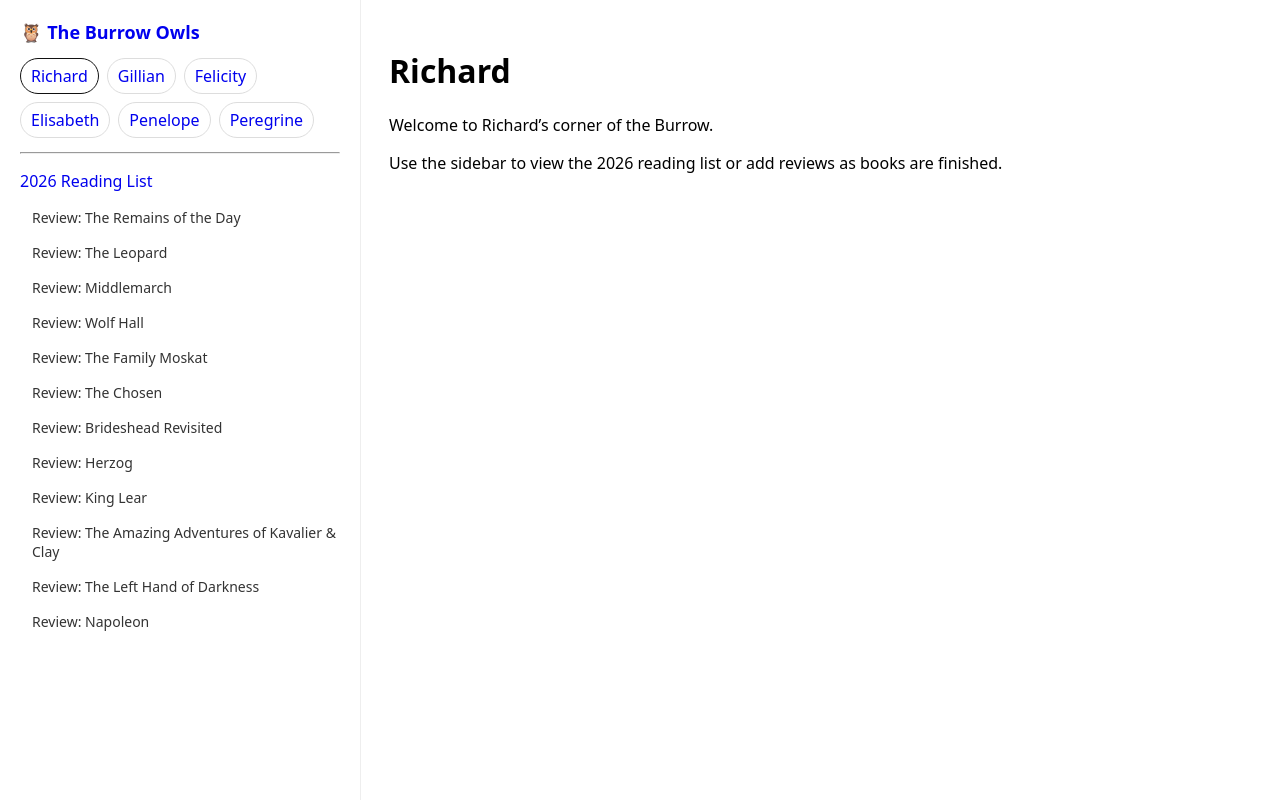
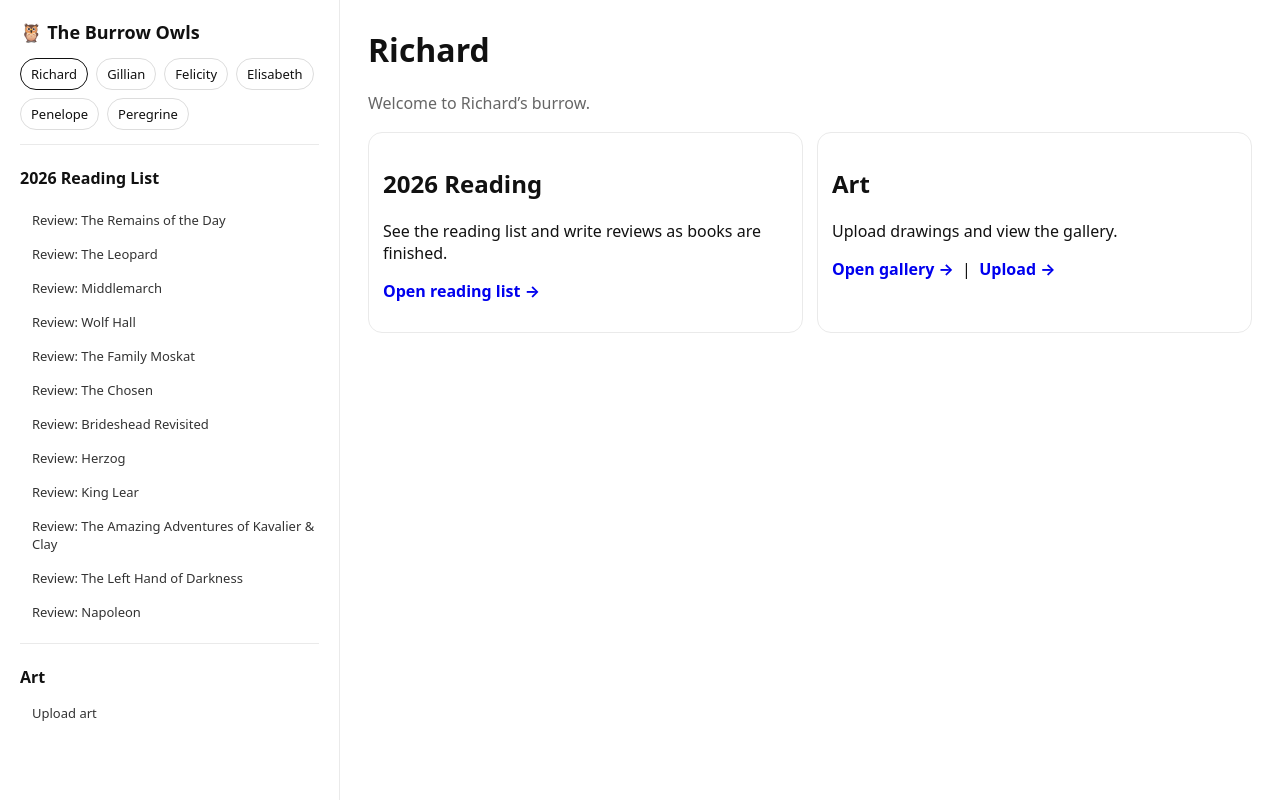
Before and after one commit to blueajah1216/burrow-owls, a Flask app: page /richard in a window 1280 px wide. Run offline with Flask 3, Linux system fonts and the light colour scheme.

Commit message:
art uploads

```diff
--- a/app.py
+++ b/app.py
@@ -1,57 +1,109 @@
 import json
+import os
 import re
 from pathlib import Path
+from uuid import uuid4
 
-from flask import Flask, abort, render_template, request, redirect, url_for
-from models import db, Review
+from flask import (
+    Flask,
+    abort,
+    redirect,
+    render_template,
+    request,
+    send_from_directory,
+    url_for,
+)
+from werkzeug.utils import secure_filename
+
 from people import PEOPLE
+from models import db, Review, Artwork
 
+# -----------------------------
+# Paths & helpers
+# -----------------------------
 BASE_DIR = Path(__file__).parent
 READING_LIST_PATH = BASE_DIR / "data" / "reading_lists.json"
+
+ALLOWED_IMAGE_EXTENSIONS = {"png", "jpg", "jpeg", "gif", "webp"}
+
 
 def slugify(s: str) -> str:
     s = s.lower().strip()
     s = re.sub(r"[^a-z0-9]+", "-", s)
     return s.strip("-")
 
+
 def load_reading_lists() -> dict:
+    if not READING_LIST_PATH.exists():
+        return {}
     return json.loads(READING_LIST_PATH.read_text(encoding="utf-8"))
 
+
+def get_person_or_404(person: str) -> str:
+    if person not in PEOPLE:
+        abort(404)
+    return person
+
+
+def get_person_books(person: str) -> dict:
+    lists = load_reading_lists()
+    return lists.get(person, {"year": 2026, "books": []})
+
+
+def allowed_image_file(filename: str) -> bool:
+    if "." not in filename:
+        return False
+    ext = filename.rsplit(".", 1)[1].lower()
+    return ext in ALLOWED_IMAGE_EXTENSIONS
+
+
+# -----------------------------
+# Flask app setup
+# -----------------------------
 app = Flask(__name__)
 
-# IMPORTANT on Render: use a persistent disk if you want SQLite to persist across deploys.
-# For now, this works, but DB may reset on redeploy unless you attach a disk.
-app.config["SQLALCHEMY_DATABASE_URI"] = "sqlite:///burrowowls.db"
+# For Render persistence (recommended):
+# - Add a Render Disk mounted at /var/data
+# - Set:
+#     DATABASE_URL=sqlite:////var/data/burrowowls.db
+#     UPLOAD_ROOT=/var/data/uploads
+#
+# If DATABASE_URL isn't set, local sqlite file may reset on redeploy.
+app.config["SQLALCHEMY_DATABASE_URI"] = os.environ.get("DATABASE_URL", "sqlite:///burrowowls.db")
 app.config["SQLALCHEMY_TRACK_MODIFICATIONS"] = False
+
+# Limit uploads (8MB). Adjust if needed.
+app.config["MAX_CONTENT_LENGTH"] = 8 * 1024 * 1024
 
 db.init_app(app)
 
 with app.app_context():
     db.create_all()
 
+# Upload storage root
+UPLOAD_ROOT = os.environ.get("UPLOAD_ROOT", str(BASE_DIR / "uploads"))
+
+# Ensure upload directories exist
+os.makedirs(UPLOAD_ROOT, exist_ok=True)
+for p in PEOPLE.keys():
+    os.makedirs(os.path.join(UPLOAD_ROOT, p), exist_ok=True)
+
+
+# -----------------------------
+# Routes: Home / Person pages
+# -----------------------------
 @app.get("/")
 def index():
-    # Nice landing page: redirect to Richard for now
+    # Later you can make a family landing page
     return redirect(url_for("person_home", person="richard"))
 
-def get_person_or_404(person: str) -> str:
-    if person not in PEOPLE:
-        abort(404)
-    return person
-
-def get_person_books(person: str):
-    lists = load_reading_lists()
-    return lists.get(person, {"year": 2026, "books": []})
 
 @app.get("/<person>")
 def person_home(person):
     person = get_person_or_404(person)
     data = get_person_books(person)
-    # sidebar books: include slug for review links
-    books = [
-        {**b, "slug": slugify(b["title"])}
-        for b in data["books"]
-    ]
+    books = [{**b, "slug": slugify(b["title"])} for b in data["books"]]
+
     return render_template(
         "person_home.html",
         person_key=person,
@@ -60,11 +112,13 @@ def person_home(person):
         books=books,
     )
 
+
 @app.get("/<person>/reading-list")
 def reading_list(person):
     person = get_person_or_404(person)
     data = get_person_books(person)
     books = [{**b, "slug": slugify(b["title"])} for b in data["books"]]
+
     return render_template(
         "reading_list.html",
         person_key=person,
@@ -73,6 +127,10 @@ def reading_list(person):
         books=books,
     )
 
+
+# -----------------------------
+# Routes: Book reviews
+# -----------------------------
 @app.get("/<person>/review/<book_slug>")
 def review_edit(person, book_slug):
     person = get_person_or_404(person)
@@ -84,6 +142,7 @@ def review_edit(person, book_slug):
         abort(404)
 
     review = Review.query.filter_by(person=person, book_slug=book_slug).first()
+
     return render_template(
         "review_edit.html",
         person_key=person,
@@ -93,6 +152,7 @@ def review_edit(person, book_slug):
         book=book,
         review=review,
     )
+
 
 @app.post("/<person>/review/<book_slug>")
 def review_save(person, book_slug):
@@ -126,3 +186,89 @@ def review_save(person, book_slug):
     db.session.commit()
 
     return redirect(url_for("review_edit", person=person, book_slug=book_slug))
+
+
+# -----------------------------
+# Routes: Art gallery + uploads
+# -----------------------------
+@app.get("/<person>/art")
+def art_gallery(person):
+    person = get_person_or_404(person)
+
+    data = get_person_books(person)
+    books = [{**b, "slug": slugify(b["title"])} for b in data["books"]]
+
+    artworks = (
+        Artwork.query.filter_by(person=person)
+        .order_by(Artwork.created_at.desc())
+        .all()
+    )
+
+    return render_template(
+        "art_gallery.html",
+        person_key=person,
+        person_name=PEOPLE[person],
+        year=data["year"],
+        books=books,
+        artworks=artworks,
+    )
+
+
+@app.get("/<person>/art/upload")
+def art_upload_form(person):
+    person = get_person_or_404(person)
+
+    data = get_person_books(person)
+    books = [{**b, "slug": slugify(b["title"])} for b in data["books"]]
+
+    return render_template(
+        "art_upload.html",
+        person_key=person,
+        person_name=PEOPLE[person],
+        year=data["year"],
+        books=books,
+    )
+
+
+@app.post("/<person>/art/upload")
+def art_upload_save(person):
+    person = get_person_or_404(person)
+
+    file = request.files.get("image")
+    title = request.form.get("title", "").strip()
+
+    if not file or file.filename == "":
+        abort(400, "No file selected")
+
+    if not allowed_image_file(file.filename):
+        abort(400, "Unsupported file type")
+
+    original = file.filename
+    safe = secure_filename(original)
+    ext = safe.rsplit(".", 1)[1].lower()
+
+    stored = f"{uuid4().hex}.{ext}"
+    person_dir = os.path.join(UPLOAD_ROOT, person)
+    os.makedirs(person_dir, exist_ok=True)
+
+    save_path = os.path.join(person_dir, stored)
+    file.save(save_path)
+
+    art = Artwork(
+        person=person,
+        title=title or None,
+        filename=stored,
+        original_name=original,
+        mime_type=file.mimetype,
+    )
+    db.session.add(art)
+    db.session.commit()
+
+    return redirect(url_for("art_gallery", person=person))
+
+
+@app.get("/uploads/<person>/<path:filename>")
+def uploaded_file(person, filename):
+    person = get_person_or_404(person)
+    directory = os.path.join(UPLOAD_ROOT, person)
+    return send_from_directory(directory, filename)
--- a/requirements.txt
+++ b/requirements.txt
@@ -1,3 +1,4 @@
 flask
 gunicorn
 flask-sqlalchemy
+werkzeug
--- a/static/styles.css
+++ b/static/styles.css
@@ -1,14 +1,145 @@
-body { font-family: system-ui, -apple-system, Segoe UI, Roboto, sans-serif; margin: 0; }
+:root {
+  --border: #eaeaea;
+  --text: #111;
+  --muted: #666;
+  --bg: #fff;
+}
+
+* { box-sizing: border-box; }
+
+body {
+  font-family: system-ui, -apple-system, Segoe UI, Roboto, sans-serif;
+  margin: 0;
+  color: var(--text);
+  background: var(--bg);
+}
+
 .layout { display: flex; min-height: 100vh; }
-.sidebar { width: 320px; padding: 20px; border-right: 1px solid #eee; }
-.content { padding: 28px; flex: 1; }
-.brand a { text-decoration: none; font-weight: 700; font-size: 18px; }
-.nav { display:block; padding: 8px 0; text-decoration:none; }
-.nav.sub { padding-left: 12px; font-size: 14px; color: #333; }
+
+.sidebar {
+  width: 340px;
+  padding: 20px;
+  border-right: 1px solid var(--border);
+  position: sticky;
+  top: 0;
+  height: 100vh;
+  overflow-y: auto;
+}
+
+.content { padding: 28px; flex: 1; max-width: 1100px; }
+
+.brand a {
+  text-decoration: none;
+  font-weight: 800;
+  font-size: 18px;
+  color: var(--text);
+}
+
 .people { display:flex; gap:8px; flex-wrap: wrap; margin: 14px 0; }
-.pill { text-decoration:none; padding: 6px 10px; border:1px solid #ddd; border-radius: 999px; }
-.pill.active { border-color:#111; }
-label { display:block; margin-top: 14px; font-weight: 600; }
-input, textarea { width: 100%; margin-top: 6px; padding: 10px; border:1px solid #ddd; border-radius: 8px; }
-button { margin-top: 14px; padding: 10px 14px; border-radius: 10px; border: 1px solid #111; background: #111; color: #fff; }
-.muted { color: #666; }
+
+.pill {
+  text-decoration:none;
+  padding: 6px 10px;
+  border: 1px solid #ddd;
+  border-radius: 999px;
+  color: var(--text);
+  font-size: 13px;
+}
+
+.pill.active { border-color: #111; }
+
+hr { border: none; border-top: 1px solid var(--border); margin: 14px 0; }
+
+.nav {
+  display:block;
+  padding: 8px 0;
+  text-decoration:none;
+  color: var(--text);
+  font-weight: 650;
+}
+
+.nav.sub {
+  padding-left: 12px;
+  font-size: 13px;
+  font-weight: 500;
+  color: #333;
+}
+
+.book-links { margin-top: 6px; }
+
+h1 { margin-top: 0; }
+.book-title { margin-bottom: 6px; }
+
+.muted { color: var(--muted); }
+.small { font-size: 12px; }
+
+.form label { display:block; margin-top: 14px; font-weight: 650; }
+
+input, textarea {
+  width: 100%;
+  margin-top: 6px;
+  padding: 10px;
+  border: 1px solid #ddd;
+  border-radius: 10px;
+  font-size: 14px;
+}
+
+button {
+  margin-top: 14px;
+  padding: 10px 14px;
+  border-radius: 12px;
+  border: 1px solid #111;
+  background: #111;
+  color: #fff;
+  cursor: pointer;
+  font-weight: 700;
+}
+
+button:hover { opacity: 0.93; }
+
+.list { padding-left: 18px; }
+.list li { margin-bottom: 10px; }
+.list-title { font-weight: 750; }
+
+.grid {
+  display: grid;
+  grid-template-columns: repeat(auto-fill, minmax(220px, 1fr));
+  gap: 16px;
+  margin-top: 18px;
+}
+
+.card {
+  border: 1px solid var(--border);
+  border-radius: 14px;
+  padding: 10px;
+  background: #fff;
+}
+
+.card img {
+  width: 100%;
+  height: 180px;
+  object-fit: cover;
+  border-radius: 12px;
+  border: 1px solid #f2f2f2;
+}
+
+.card-title { margin-top: 8px; font-weight: 750; }
+
+.panel {
+  border: 1px solid var(--border);
+  border-radius: 14px;
+  padding: 14px;
+  background: #fff;
+}
+
+.home-grid {
+  display: grid;
+  grid-template-columns: repeat(auto-fit, minmax(260px, 1fr));
+  gap: 14px;
+  margin-top: 18px;
+}
+
+.btnlink {
+  text-decoration: none;
+  font-weight: 700;
+}
--- a/templates/base.html
+++ b/templates/base.html
@@ -3,6 +3,7 @@
 <head>
   <meta charset="utf-8">
   <title>{{ person_name }} | The Burrow Owls</title>
+  <meta name="viewport" content="width=device-width, initial-scale=1">
   <link rel="stylesheet" href="{{ url_for('static', filename='styles.css') }}">
 </head>
 <body>
@@ -33,6 +34,11 @@
           </a>
         {% endfor %}
       </div>
+
+      <hr>
+
+      <a class="nav" href="/{{ person_key }}/art">Art</a>
+      <a class="nav sub" href="/{{ person_key }}/art/upload">Upload art</a>
     </aside>
 
     <main class="content">
--- a/templates/person_home.html
+++ b/templates/person_home.html
@@ -1,6 +1,23 @@
 {% extends "base.html" %}
 {% block content %}
   <h1>{{ person_name }}</h1>
-  <p>Welcome to {{ person_name }}’s corner of the Burrow.</p>
-  <p>Use the sidebar to view the {{ year }} reading list or add reviews as books are finished.</p>
+  <p class="muted">Welcome to {{ person_name }}’s burrow.</p>
+
+  <div class="home-grid">
+    <div class="panel">
+      <h2>{{ year }} Reading</h2>
+      <p>See the reading list and write reviews as books are finished.</p>
+      <p><a class="btnlink" href="/{{ person_key }}/reading-list">Open reading list →</a></p>
+    </div>
+
+    <div class="panel">
+      <h2>Art</h2>
+      <p>Upload drawings and view the gallery.</p>
+      <p>
+        <a class="btnlink" href="/{{ person_key }}/art">Open gallery →</a>
+        &nbsp;|&nbsp;
+        <a class="btnlink" href="/{{ person_key }}/art/upload">Upload →</a>
+      </p>
+    </div>
+  </div>
 {% endblock %}
```
Also changed, not shown: models.py (+18 -1 lines), templates/art_gallery.html (added, +24 -0 lines), templates/art_upload.html (added, +19 -0 lines), templates/reading_list.html (+5 -2 lines), templates/review_edit.html (+8 -4 lines).
